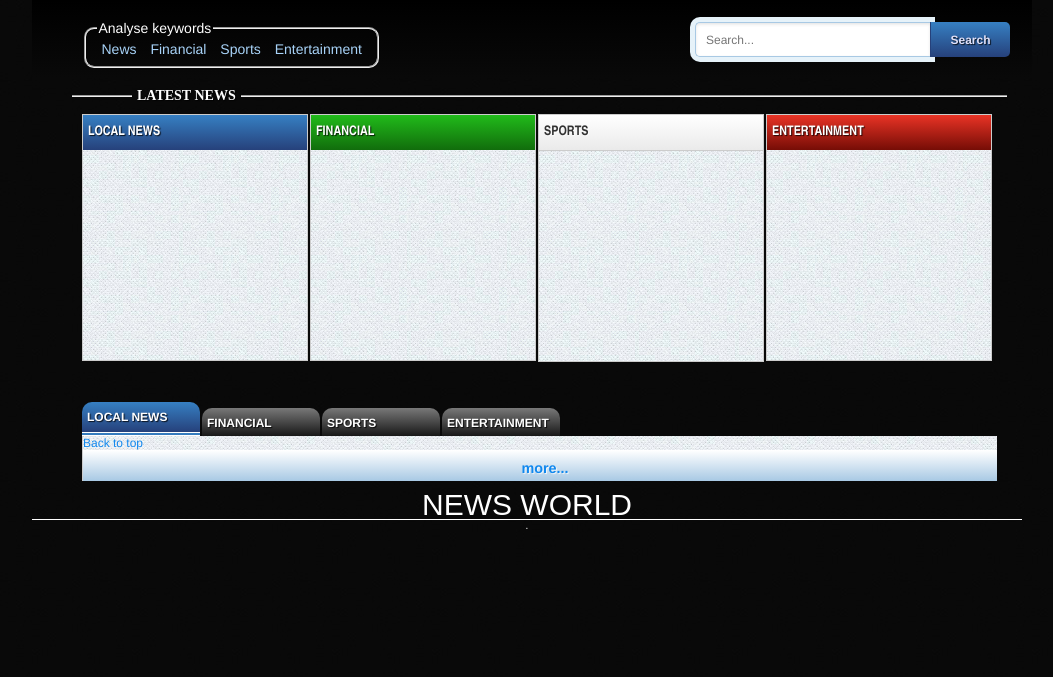
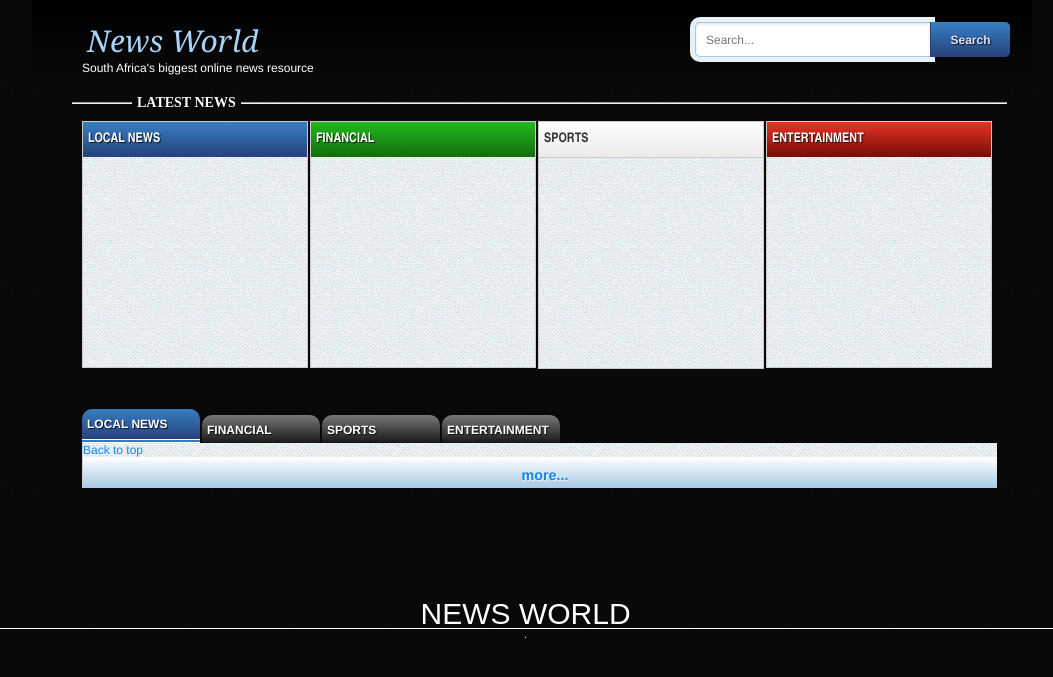
Before and after one commit to miltontony/newsconnector, a Django app: template newsconnector/templates/read.html in a window 1280 px wide. Shown: the top 677 px of the page, without its empty margins (108-1161 px from the left). Run offline with Django 3.2, Linux system fonts and the light colour scheme; the template is opened without the code that fills it, so the values that code supplies are empty.

Commit message:
remove news keywords

```diff
--- a/newsconnector/templates/base.html
+++ b/newsconnector/templates/base.html
@@ -27,13 +27,29 @@
 </script>
 </head>
 <body>
-<!--
-<div id="just-read">
-    <div><a href="http://read.newsworld.co.za">Just Read!</a></div>
+<div id="container">
+<div id="header-cont">
+  <div id="header">
+    <a href="/">News World</a><br/>
+    <span class="tag-line">South Africa's biggest online news resource</span>
+  </div>
+  <div id="search-form">
+  <form action="{% url search %}">
+  <input type="search" name="q" id="filter" results=5 autosave=save_key autofocus placeholder="Search..." value="{{q}}"/>
+  <input type="submit" id="search" value="Search"/>
+  </form>
+  </div>
 </div>
--->
 {% block content %}
 {% endblock %}
+</div>
+<div id="footer">NEWS WORLD</div>
+<div id="footer-sites">
+.
+{% for site in sites %}
+<a target="_blank" href="{{site.site}}">{{site.name}}</a> .
+{% endfor %}
+<div>
 </body>
 <script type="text/javascript">
 {% block js %}
--- a/newsconnector/templates/read.html
+++ b/newsconnector/templates/read.html
@@ -6,25 +6,6 @@
 {% endblock %}
 
 {% block content %}
-<div id="container">
-<div id="browse-search">
-	<div id="search-string">
-		<fieldset>
-			<legend>Analyse keywords</legend>
-			<a href="{% url news %}">News</a>
-			<a href="{% url finance %}">Financial</a>
-			<a href="{% url sports %}">Sports</a>
-			<a href="{% url entertainment %}">Entertainment</a>
-		</fieldset>
-	</div>
-	<div id="search-form">
-	<form action="{% url search %}">
-	<input type="search" name="q" id="filter" results=5 autosave=save_key autofocus placeholder="Search..." value="{{q}}"/>
-	<input type="submit" id="search" value="Search"/>
-	</form>
-	</div>
-</div>
-
 <div id="read-latest">
   <fieldset>
     <legend>Latest News</legend>
@@ -198,14 +179,6 @@
 	<fieldset style="border-top: none;"><div class="ui-tabs"></div>
 	</fieldset>
 </div>
-<div id="footer">NEWS WORLD</div>
-<div id="footer-sites">
-.
-{% for site in sites %}
-<a target="_blank" href="{{site.site}}">{{site.name}}</a> .
-{% endfor %}
-</div>
-
 {% endblock %}
 
 {% block js %}
--- a/newsconnector/templates/static/css/read.css
+++ b/newsconnector/templates/static/css/read.css
@@ -1,37 +1,3 @@
-#browse-search {
-	padding: 10px 0;
-}
-
-#browse-search fieldset{
-	border-radius: 10px;
-}
-
-#footer{
-	width: 99%;
-	color: #fff;
-	#position: absolute;
-	font-family: 'Century Gothic', 'AppleGothic', sans-serif;
-	text-align: center;
-	font-size: 30px;
-	line-height: 28px;
-}
-
-#footer-sites{
-	width: 99%;
-	color: #fff;
-	#position: absolute;
-	font-family: 'Century Gothic', 'AppleGothic', sans-serif;
-	text-align: center;
-	font-size: 10px;
-	border-top: 1px solid #fff;
-	overflow: hidden;
-	height: 15px;
-}
-#footer-sites a{
-	color: #fff;
-	text-decoration: none;
-}
-
 fieldset a,
 fieldset a:visited,
 fieldset a:link{
@@ -176,23 +142,6 @@ fieldset article-footer{
 	margin-right: 2px;
 }
 
-#search-string{
-	font-family: 'Helvetica Neue', 'HelveticaNeueW01-45Ligh', Arial;
-	font-weight: 300;
-	font-size: 14px;
-	color: #fff;
-	padding: 10px 0 0 50px;
-}
-
-#search-string a{
-	padding: 0 5px;
-	color: #A8D3F8;
-}
-
-#search-string a:hover{
-	color: #18E;
-}
-
 #read-pagination{
 	padding-left: 60px;
 }
@@ -226,12 +175,6 @@ fieldset article-footer{
 	display: inline;
 	color: #000;
 	text-shadow: 1px 1px 1px rgba(255, 255,255,0.8);
-}
-
-#container{
-	min-height: 600px;
-	width: 1000;
-	margin: auto;
 }
 
 article h1{
--- a/newsconnector/templates/static/css/style.css
+++ b/newsconnector/templates/static/css/style.css
@@ -1,8 +1,65 @@
+#footer{
+	width: 99%;
+	color: #fff;
+	#position: absolute;
+	font-family: 'Century Gothic', 'AppleGothic', sans-serif;
+	text-align: center;
+	font-size: 30px;
+	line-height: 28px;
+}
+
+#footer-sites{
+	width: 99%;
+	color: #fff;
+	#position: absolute;
+	font-family: 'Century Gothic', 'AppleGothic', sans-serif;
+	text-align: center;
+	font-size: 10px;
+	border-top: 1px solid #fff;
+	overflow: hidden;
+	height: 15px;
+}
+#footer-sites a{
+	color: #fff;
+	text-decoration: none;
+}
+
 body{
 	font-family: "Helvetica Neue", Helvetica, sans-serif;
 	font-size: 12px;
 	background: #090909 url(../images/bgnoise_black.jpg);
 	margin: 0;
+}
+
+#container{
+	min-height: 600px;
+	width: 1000;
+	margin: auto;
+}
+
+#header {
+	font-family: "Georgia", "Times New Roman", Helvetica, Arial, sans-serif;
+	font-size: 30px;
+	font-style: italic;
+	color: white;
+	padding: 10px 0 0 50px;
+	float: left;
+}
+
+#header span{
+	font-family: "Helvetica Neue", Helvetica, sans-serif;
+	font-size: 12px;
+	font-style: normal;
+}
+
+#header a{
+	padding: 0 5px;
+	color: #A8D3F8;
+	text-decoration: none;
+}
+
+#header a:hover{
+	color: #18E;
 }
 
 #date-slider{
@@ -52,9 +109,9 @@ body{
     filter: progid:DXImageTransform.Microsoft.gradient( startColorstr='#e83325', endColorstr='#760d06',GradientType=0 );
 }
 
-#browse-search{
+#header-cont{
 	width: 100%;
-	padding: 30px 0 10px 0;
+	padding: 10px 0;
 	background: #000;
 	background: -moz-linear-gradient(top, #000 1%, #090909 100%);
 	background: -webkit-gradient(linear, left top, left bottom, color-stop(1%,#000), color-stop(100%,#090909));
@@ -66,13 +123,13 @@ body{
 	overflow: hidden;
 }
 
-#browse-search input{
+#header-cont input{
 	display: block;
 	float: left;
 }
 
-#search-string{
-	float: left;
+#header-cont fieldset{
+	border-radius: 10px;
 }
 
 #search-form{
```
Also changed, not shown: newsconnector/settings.py (+5 -5 lines), newsconnector/templates/browse.html (+0 -23 lines), newsconnector/templates/static/css/results.css (+1 -31 lines), newsconnector/urls/read.py (+4 -4 lines).
